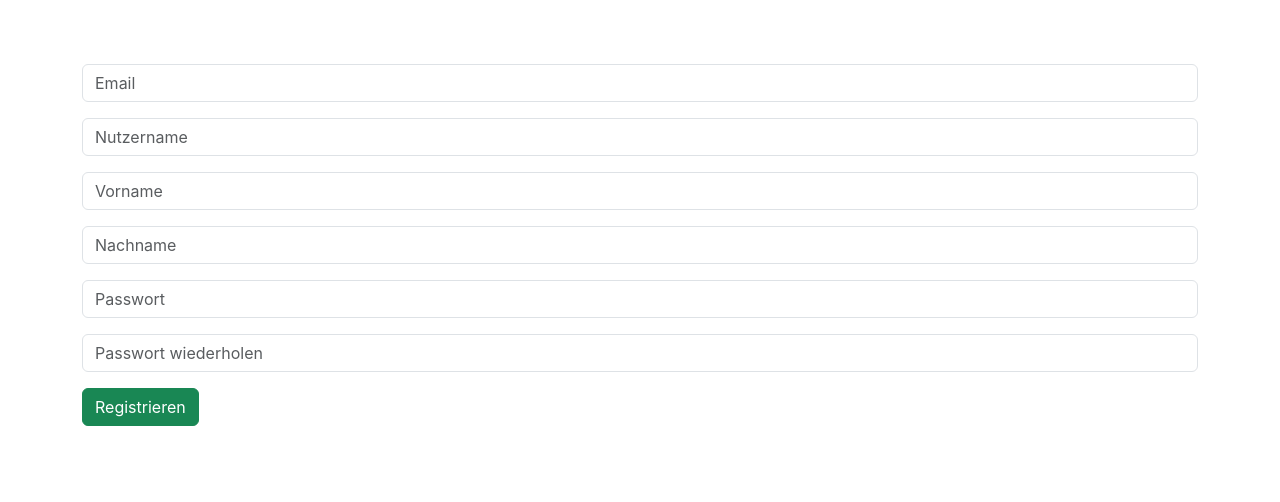
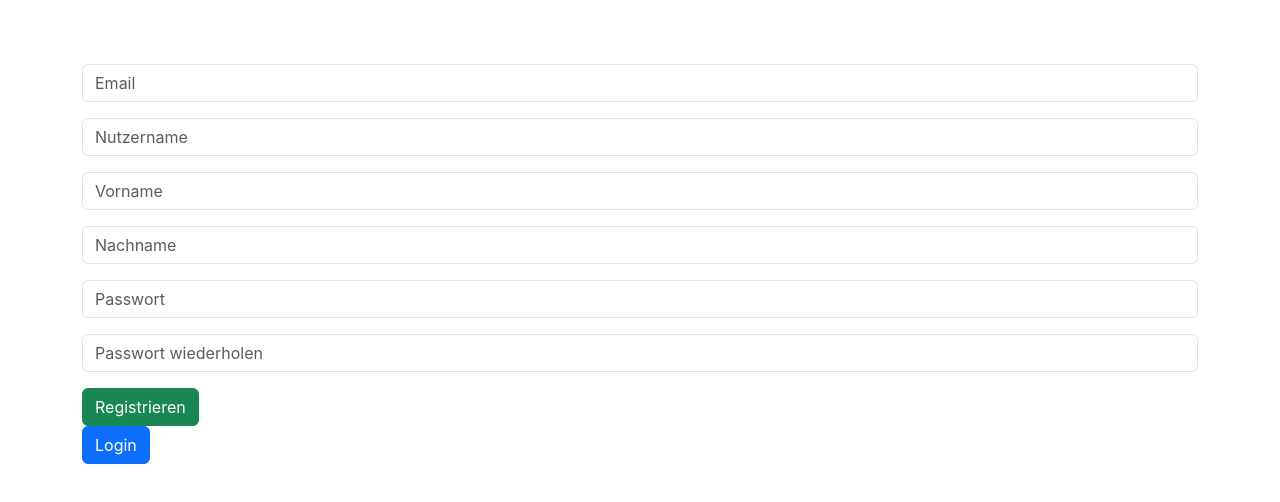
Before and after one commit to TheRealAjay/ArcheryFrontend, a Vue app: page / in a window 1280 px wide. Both pictures are taken after a click on the button "Registrieren". Shown: the top 502 px of the page. Built offline with nearby package versions, Linux system fonts and the light colour scheme.

Commit message:
Added Dashboard Page after login

```diff
--- a/src/App.vue
+++ b/src/App.vue
@@ -4,6 +4,7 @@ import TheWelcome from './components/TheWelcome.vue'
 // const axios = require('../node_modules/axios/dist/browser/axios.cjs')
 import Login from './components/Login.vue'
 import Register from "@/components/Register.vue";
+import Dashboard from "@/components/Dashboard.vue";
 </script>
 
 <script>
@@ -24,9 +25,9 @@ export default {
   <div class="container">
     <div class="row">
       <div class="col-12">
-
-        <Login @token="(msg) => this.token = msg" v-if="!token && !register" @register="(msg) => this.register = msg"></Login>
-        <Register v-if="!token && register" @registered="(msg)=>register = msg"></Register>
+        <Login @token="(msg) => this.token = msg" v-if="token.length == 0 && !register" @register="(msg) => this.register = msg"></Login>
+        <Register v-if="token.length == 0 && register" @registered="(msg)=>register = !msg"></Register>
+        <Dashboard v-if="token.length > 0"></Dashboard>
       </div>
     </div>
   </div>
--- /dev/null
+++ b/src/components/Dashboard.vue
@@ -0,0 +1,13 @@
+<template>
+<div>Dashboard</div>
+</template>
+
+<script>
+export default {
+  name: "Dashboard"
+}
+</script>
+
+<style scoped>
+
+</style>
--- a/src/components/Register.vue
+++ b/src/components/Register.vue
@@ -17,6 +17,8 @@
                     error-msg="Passwort stimmt nicht überein" :valid=validation.repeatPassword
                     :optional-validation=true></ValidatedInput>
     <button @click="registerApi" type="button" class="btn btn-success">Registrieren</button>
+    <br>
+    <button @click="$emit('login')" type="button" class="btn btn-primary">Login</button>
   </form>
 </template>
 
@@ -27,7 +29,7 @@ import config from "../../config.json";
 
 export default {
   name: "Register",
-  emits: ["registered"],
+  emits: ["registered, login"],
   components: {ValidatedInput},
   data() {
     return {
@@ -80,7 +82,7 @@ export default {
           })
           .catch(err => console.log(err + "ERROR caught"))
       if (response != undefined) {
-        this.$emit("registered", false);
+        this.$emit("registered", true);
       }
     },
 
```
